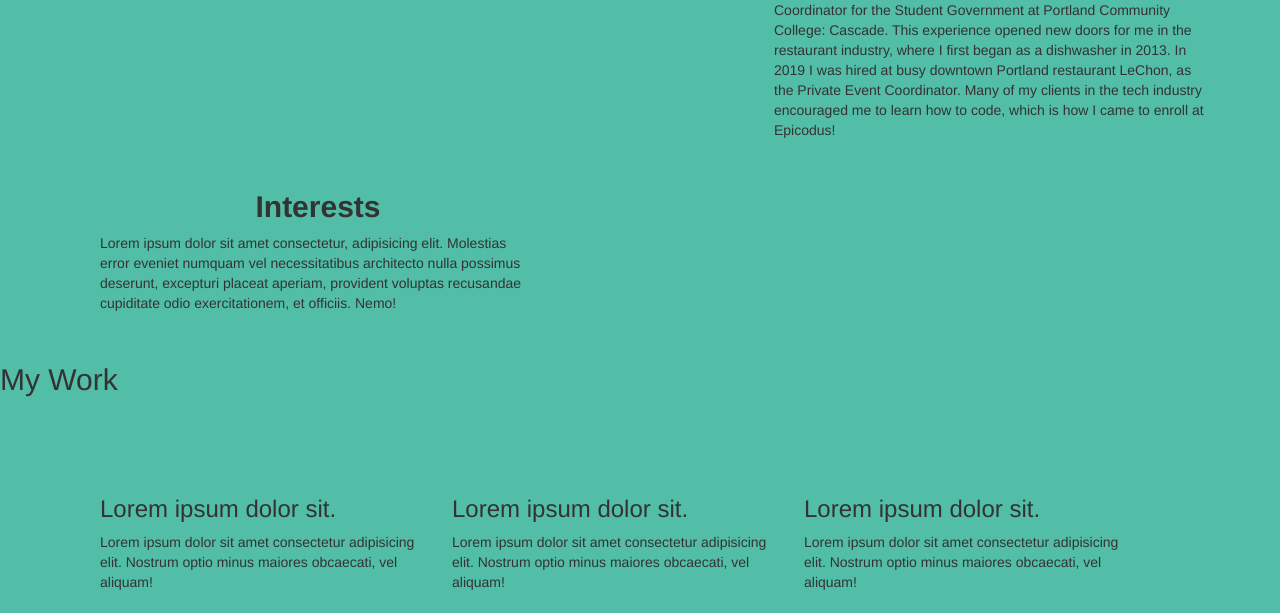
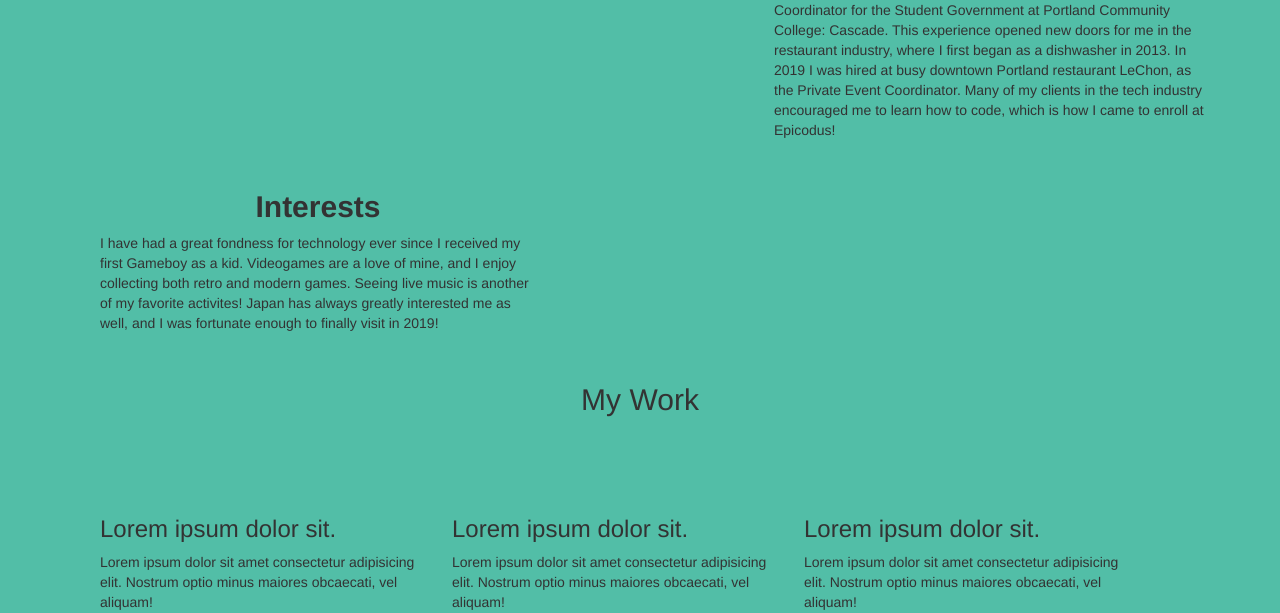
Before and after one commit to jhenager/portfolio-page, a plain HTML site: page index.html in a window 1280 px wide. Shown: the part 665-1278 px from the top of the page. Drawn offline with Linux system fonts and the light colour scheme.

Commit message:
add text to p element of interests

```diff
--- a/index.html
+++ b/index.html
@@ -38,12 +38,13 @@
   <div class="container">
     <div class="about-me">
       <h2 id="title"><strong>Interests</strong></h2>
-      <p>Lorem ipsum dolor sit amet consectetur, adipisicing elit. Molestias error eveniet numquam vel necessitatibus architecto nulla possimus deserunt, excepturi placeat aperiam, provident voluptas recusandae cupiditate odio exercitationem, et officiis. Nemo!
+      <p>I have had a great fondness for technology ever since I received my first Gameboy as a kid. Videogames are a love of mine, and I enjoy collecting both retro and modern games. Seeing live music is another of my favorite activites! Japan has always greatly interested me as well, and I was fortunate enough to finally visit in 2019!
       </p>
     </div>
   </div>
-    <h2>My Work</h2>
-  </div>
+
+    <h2 id="title">My Work</h2>
+
   <div class="container">
     <div class="work">
       <h3>Lorem ipsum dolor sit.</h3>
```
